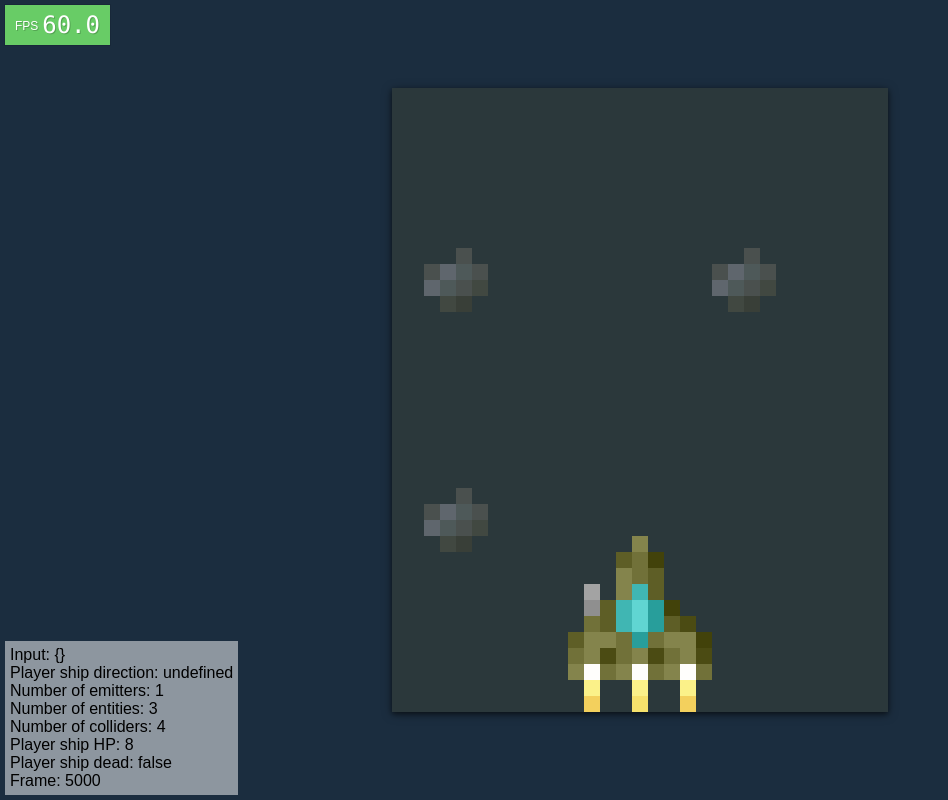
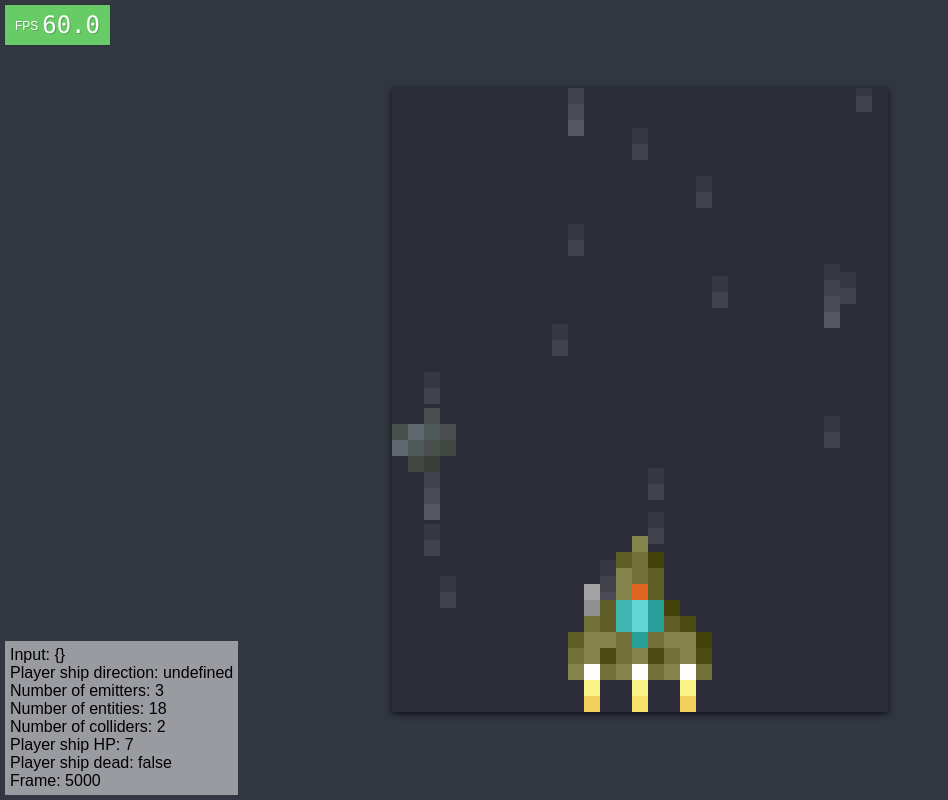
Before and after one commit to burntcustard/31SpaceshipGame, a plain HTML site: page index.html in a window 1280 px wide. Shown: the whole page, without its empty margins (0-948 px from the left). Drawn offline with Linux system fonts and the light colour scheme.

Commit message:
Not sure what I've just done/not done

```diff
--- a/31.js
+++ b/31.js
@@ -1,5 +1,5 @@
 /*jslint plusplus: true, browser: true, devel: true, node: true, unparam: true, vars: true, white: true*/
-/*global FPSMeter*/
+/*global FPSMeter, newGame*/
 "use strict";
 
 var canvas = document.getElementById("canvas31"),
@@ -341,7 +341,7 @@ function Emitter(options) {
       //if (debug) { console.log(e); }
       //if (debug) { console.log(spawnInto); }
       spawnInto.entities.push(e);
-      spawnInto.collidable.push(e);
+      if (this.emitCollidable !== "no") { spawnInto.collidable.push(e); }
       this.lastEmission = now;
     }
   };
@@ -672,7 +672,7 @@ function play31() {
     ctx.imageSmoothingEnabled = false;
 
     // Fill canvas with levels color
-    ctx.fillStyle = "#2b383b";
+    ctx.fillStyle = "#2c2c39";
     ctx.fillRect(0, 0, canvas.width, canvas.height);
 
     // Draw stuff in entity list
@@ -749,7 +749,9 @@ function play31() {
       if (ent.y < -ent.sprite.h || ent.y > gridSizeY + ent.sprite.h ||
           ent.x < -ent.sprite.w || ent.x > gridSizeX + ent.sprite.w) {
         level.entities.splice(i, 1);
-        level.collidable.splice(level.collidable.indexOf(ent), 1);
+        if (level.collidable.indexOf(ent) !== -1) {
+          level.collidable.splice(level.collidable.indexOf(ent), 1);
+        }
       }
     }
 
@@ -903,11 +905,51 @@ function play31() {
       var rockSpawner = new Emitter({
         x: 0, y: -4,
         emitX: [0, gridSizeX - 4],
-        ammo: new MediumRock({}),
+        ammo: new MediumRock({
+          maxVelocity: 1
+        }),
         spawnInto: level,
-        cooldown: 1000
+        cooldown: 500
       });
       level.emitters.push(rockSpawner);
+
+      var starSpawner = new Emitter({
+        y: -1,
+        emitX: [0, gridSizeX],
+        ammo: {
+          name: "star",
+          maxVelocity: 0.5,
+          sprite: {w: 1, h: 1},
+          draw: function(context) {
+            paintCell(context, this.x, this.y, "rgba(255, 255, 255, 0.2)");
+            paintCell(context, this.x, this.y - 1, "rgba(255, 255, 255, 0.15)");
+            paintCell(context, this.x, this.y - 2, "rgba(255, 255, 255, 0.1)");
+            paintCell(context, this.x, this.y - 3, "rgba(255, 255, 255, 0.05)");
+          }
+        },
+        spawnInto: level,
+        cooldown: 400
+      });
+      starSpawner.emitCollidable = "no";
+      level.emitters.push(starSpawner);
+
+      var starSpawner_2 = new Emitter({
+        y: -1,
+        emitX: [0, gridSizeX],
+        ammo: {
+          name: "star",
+          maxVelocity: 0.25,
+          sprite: {w: 1, h: 1},
+          draw: function(context) {
+            paintCell(context, this.x, this.y, "rgba(255, 255, 255, 0.1)");
+            paintCell(context, this.x, this.y - 1, "rgba(255, 255, 255, 0.05)");
+          }
+        },
+        spawnInto: level,
+        cooldown: 200
+      });
+      starSpawner_2.emitCollidable = "no";
+      level.emitters.push(starSpawner_2);
 
       break;
 
--- a/index.html
+++ b/index.html
@@ -6,7 +6,7 @@
       body {
         /* Remove margins on the sides (where do they come from?!) */
         margin: 0px;
-        background-color: #1b2d3f;
+        background-color: #323742;
 
         font-family: sans-serif;
         overflow: hidden;
```
